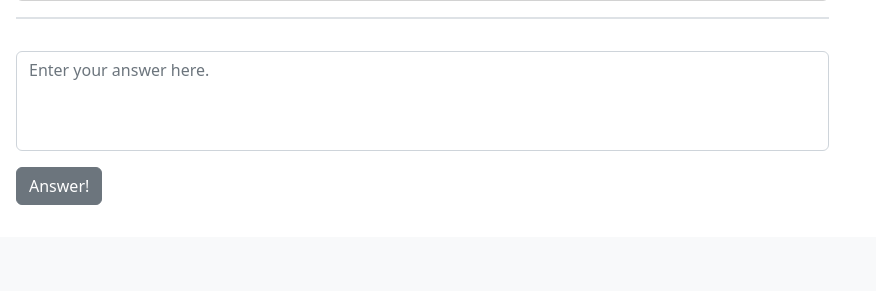
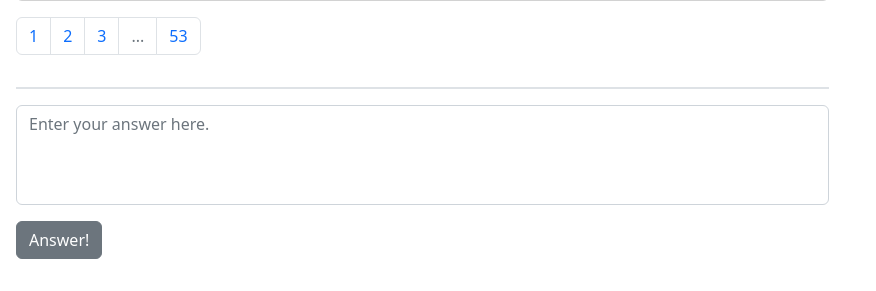
Before and after one commit to Wolfsanek2/askme_novikov, a Python web app: template templates/question.html in a window 1280 px wide. Shown: the part 629-920 px from the top of the page, without its empty margins (0-876 px from the left). Before the commit the page ends 834 px from the top, so only its background shows below. Run offline with Jinja, Linux system fonts and the light colour scheme; the template is opened without the code that fills it, so the values that code supplies are empty.

Commit message:
fixed pagination

```diff
--- a/templates/question.html
+++ b/templates/question.html
@@ -119,7 +119,26 @@
                         </div>
                     </div>
                 </div>
-                <div class="border m-3"></div>
+                <div class="row mx-3 mb-">
+                    <ul class="pagination">
+                        <li class="page-item">
+                            <p class="page-link">1</p>
+                        </li>
+                        <li class="page-item">
+                            <p class="page-link">2</p>
+                        </li>
+                        <li class="page-item">
+                            <p class="page-link">3</p>
+                        </li>
+                        <li class="page-item">
+                            <p class="page-link disabled">...</p>
+                        </li>
+                        <li class="page-item">
+                            <p class="page-link">53</p>
+                        </li>
+                    </ul>
+                </div>
+                <div class="border mx-3"></div>
                 <div class="p-3">
                     <form class="need-validation">
                         <textarea class="form-control" placeholder="Enter your answer here." style="resize: none; height: 100px;" required></textarea>
```
Also changed, not shown: templates/index.html (+19 -19 lines), templates/tag.html (+19 -19 lines).
